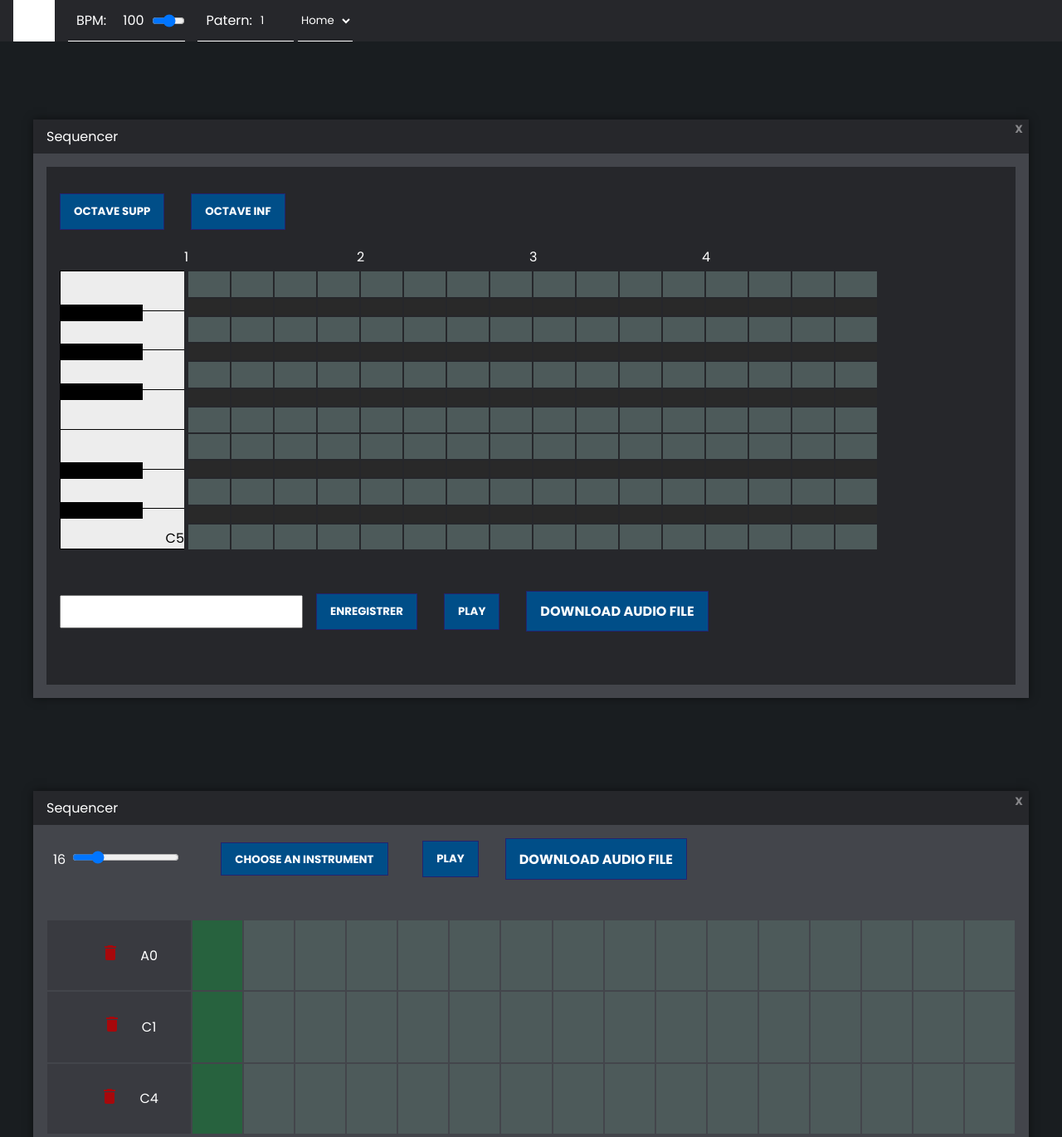
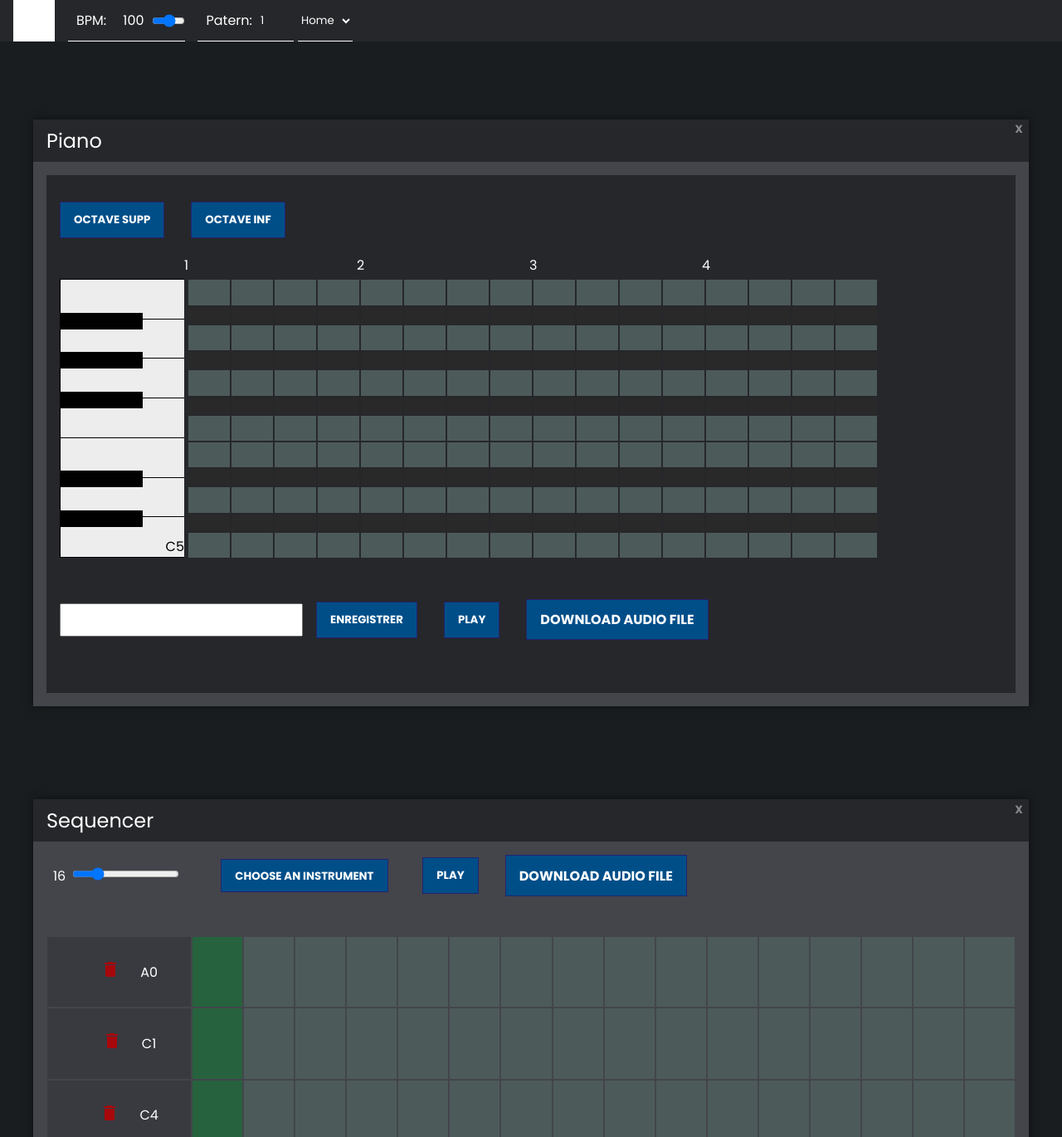
Before and after one commit to Procaillass/JamRacker, a React (Create React App) app: page / in a window 1280 px wide. Shown: the top 1370 px of the page at 83% size. Built offline with nearby package versions, Linux system fonts and the light colour scheme.

Commit message:
change title

```diff
--- a/src/Components/PianoRoll/PianoRoll.js
+++ b/src/Components/PianoRoll/PianoRoll.js
@@ -69,7 +69,7 @@ export default function PianoRoll() {
   return (
     <div class="box">
       <div className="box__bar">
-        <div className="box__title">Sequencer</div>
+        <div className="box__title"><h2>Piano</h2></div>
         <button className="box__close" onClick={handleClose}>X</button>
       </div>
       <div className="box__content">
--- a/src/Components/StepSequencer/StepSequencer.jsx
+++ b/src/Components/StepSequencer/StepSequencer.jsx
@@ -179,7 +179,7 @@ function StepSequencer() {
     <div className="box sequencer">
 
       <div className="box__bar">
-        <div className="box__title">Sequencer</div>
+        <div className="box__title"><h2>Sequencer</h2></div>
         <button className="box__close" onClick={handleClose}>X</button>
       </div>
 
--- a/src/Components/Tracker/Tracker.jsx
+++ b/src/Components/Tracker/Tracker.jsx
@@ -108,7 +108,7 @@ function Tracker() {
         <div className="box tracker">
 
             <div className="box__bar">
-                <div className="box__title">Tracker</div>
+                <div className="box__title"><h2>Tracker</h2></div>
                 <button className="box__close" onClick={handleClose}>X</button>
             </div>
 
```
